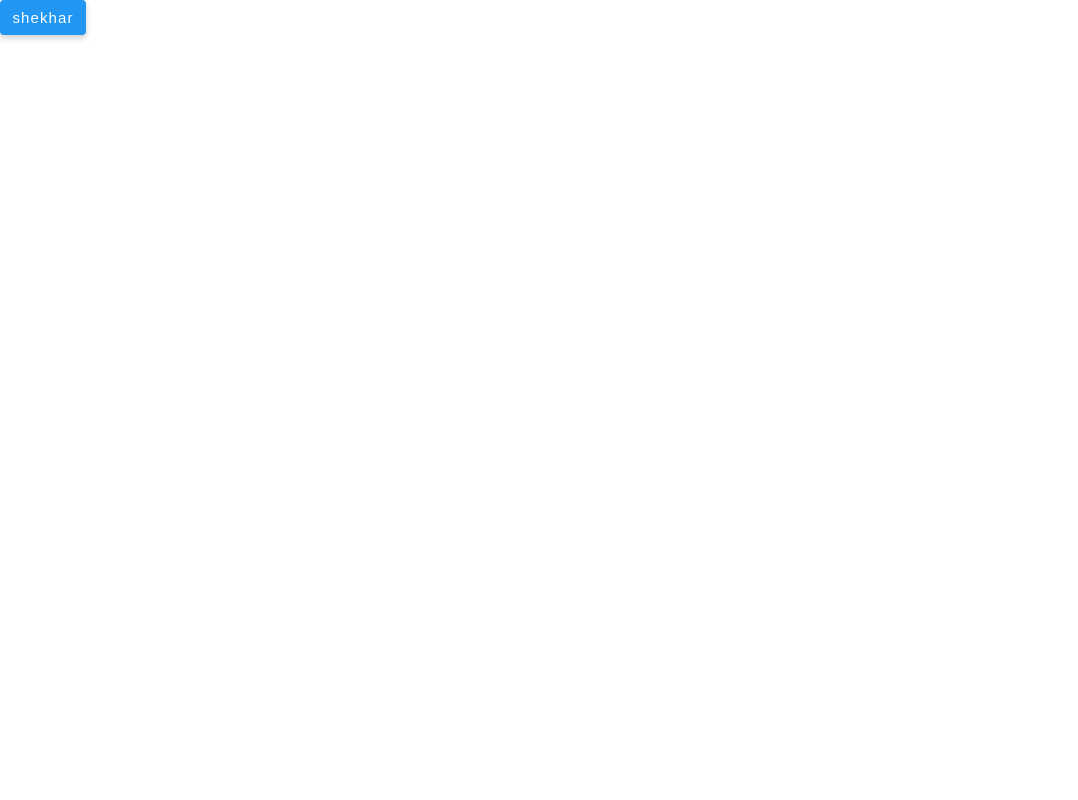
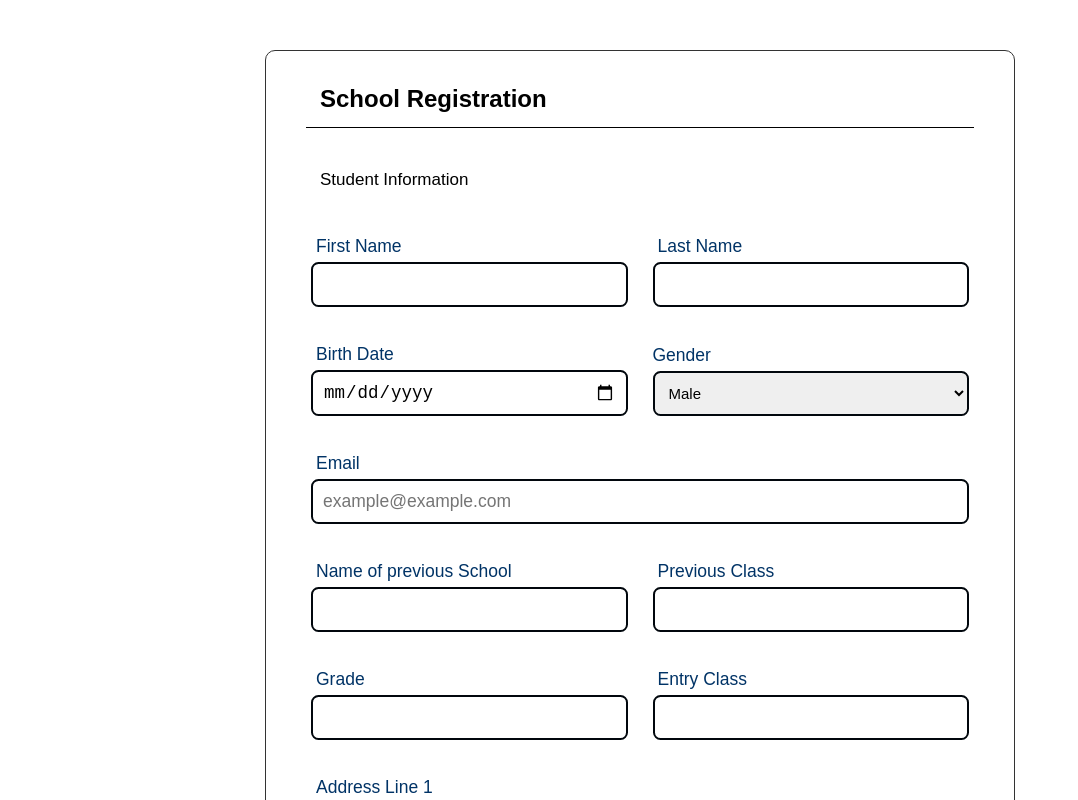
Before and after one commit to ShekharDhangar/Setu-Assignment, a React (Create React App) app: page / in a window 1280 px wide. Shown: the top 800 px of the page, without its empty margins (0-1078 px from the left). Built offline with nearby package versions, Linux system fonts and the light colour scheme; the HTML template or start-up script is replaced by a standard one.

Commit message:
fix: Button , Input and Input validation.
Fixed Button Component type to be related to form. Fixed validation in Input component.

```diff
--- a/src/App.js
+++ b/src/App.js
@@ -1,11 +1,12 @@
 import './App.css';
 import Button from './components/Button/Button';
+import Form from './components/Form/Form';
 import Input from './components/Input/Input';
 
 function App() {
   return (
     <div className="App">
-      <Button>shekhar</Button>
+      <Form />
     </div>
   );
 }
--- a/src/components/Button/Button.js
+++ b/src/components/Button/Button.js
@@ -4,7 +4,7 @@ import styles from './Button.module.css';
 function Button({ onClick, children }) {
   const btnClick = () => onClick && onClick();
   return (
-    <button type="button" className={styles.button} onClick={btnClick}>
+    <button type="submit" className={styles.button} onClick={btnClick}>
       {children}
     </button>
   );
--- a/src/components/Input/Input.js
+++ b/src/components/Input/Input.js
@@ -5,12 +5,20 @@ import { validator } from '../../utils/validator';
 function Input({ validateMessage = 'Invalid Input', label, inputUpdate, ...props }) {
   const [error, setError] = React.useState(false);
 
-  const handleBlur = (value) => !(props.type === 'text') && setError(() => validator[props?.type](value));
+  const handleBlur = (value) => {
+    if (['text', 'date', 'radio'].includes(props.type)) return;
+    setError(() => validator[props?.type](value, props.minLength && props.minLength));
+  };
+
   return (
     <div className={styles.inputContainer}>
-      {label && <label htmlFor="input">{label}</label>}
+      {label && (
+        <label htmlFor="input" className={styles.inputLabel}>
+          {label}
+        </label>
+      )}
       <input className={styles.input} onBlur={(e) => handleBlur(e.target.value)} {...props} onChange={inputUpdate} />
-      {error && <span className={styles.errorControl}>{validateMessage}</span>}
+      {error && <span className={styles.errorMessage}>{validateMessage}</span>}
     </div>
   );
 }
--- a/src/utils/validator.js
+++ b/src/utils/validator.js
@@ -10,7 +10,7 @@ export const validator = {
     if (result) return false;
     return true;
   },
-  number: (value, minLength = 1) => {
+  number: (value, minLength = 0) => {
     const length = value ? value.toString().length : 0;
     if (length > 0) {
       const result = regex.number.test(value);
```
